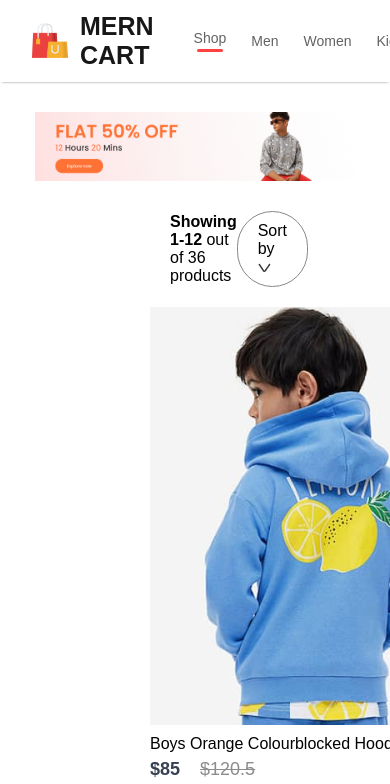
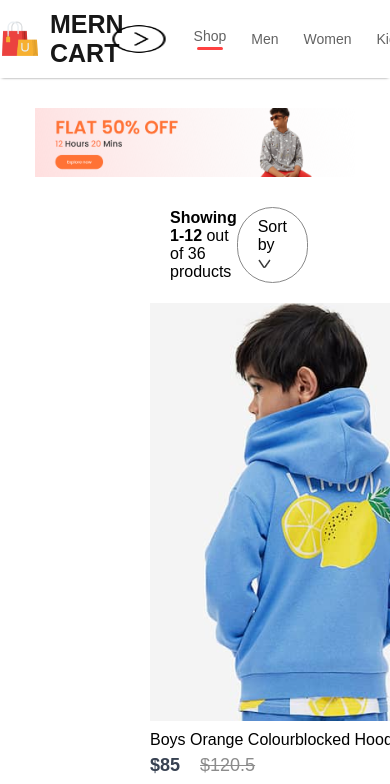
Before and after one commit to PraneethBunny123/MERN-Cart, a React (Vite) app in the folder frontend/: page /kids in a window 390 px wide. Shown: the top 784 px of the page. Built offline with nearby package versions, Linux system fonts and the light colour scheme.

Commit message:
added dropdown img to toggle menu items for smaller screens

```diff
--- a/frontend/src/components/Navbar/Navbar.css
+++ b/frontend/src/components/Navbar/Navbar.css
@@ -86,6 +86,10 @@
     color: white;
 }
 
+.nav-dropdown {
+    display: none;
+}
+
 /* making responsive */
 
 @media(max-width: 1280px) {
@@ -138,3 +142,16 @@
         height: 18px;
     }
 }
+
+@media(max-width: 800px) {
+    .navbar {
+        padding: 10px 0px;
+    }
+    .nav-dropdown {
+        display: block;
+        width: 30px;
+        rotate: -90deg;
+        transition: 0.5s;
+    }
+
+}
--- a/frontend/src/components/Navbar/Navbar.jsx
+++ b/frontend/src/components/Navbar/Navbar.jsx
@@ -2,7 +2,8 @@ import './Navbar.css'
 
 import logo from "../../Assets/Frontend_Assets/logo.png"
 import cart_icon from "../../Assets/Frontend_Assets/cart_icon.png"
-import { useContext, useState } from 'react'
+import nav_dropdown from "../../Assets/Frontend_Assets/nav_dropdown.png"
+import { useContext, useRef, useState } from 'react'
 import { Link } from 'react-router-dom'
 import { ShopContext } from '../../context/ShopContext'
 
@@ -27,8 +28,14 @@ const CATEGORIES = [
 
 export default function Navbar() {
     const [category, setCategory] = useState(CATEGORIES[0].name)
+    const menuRef = useRef()
 
     const {getTotalCartItems} = useContext(ShopContext)
+
+    function dropdownToggle(e) {
+        menuRef.current.classList.toggle('nav-menu-visible')
+        e.target.classList.toggle('open')
+    }
 
     return (
         <div className='navbar'>
@@ -36,7 +43,8 @@ export default function Navbar() {
                 <img src={logo} alt=''/>
                 <p>MERN CART</p>
             </div>
-            <ul className='nav-menu'>
+            <img className='nav-dropdown' src={nav_dropdown} alt='' onClick={dropdownToggle}/>
+            <ul ref={menuRef} className='nav-menu'>
                 {CATEGORIES.map(cat => (
                     <li
                         key={cat.name}
```
